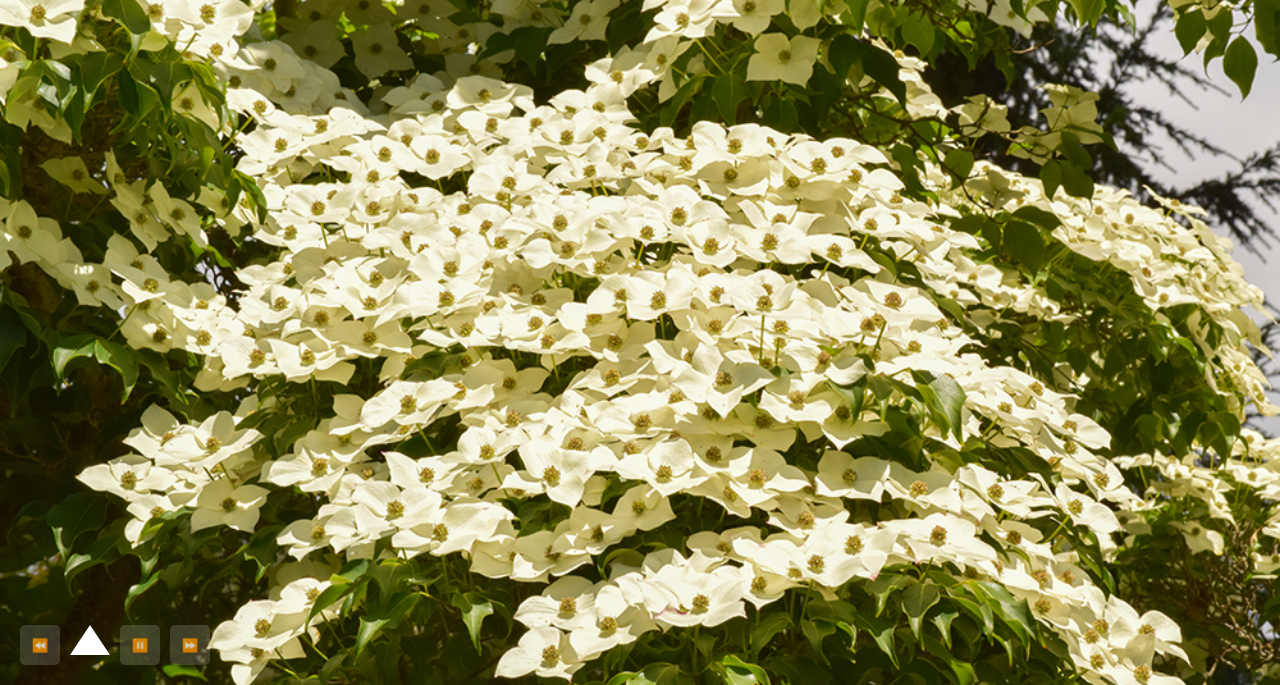
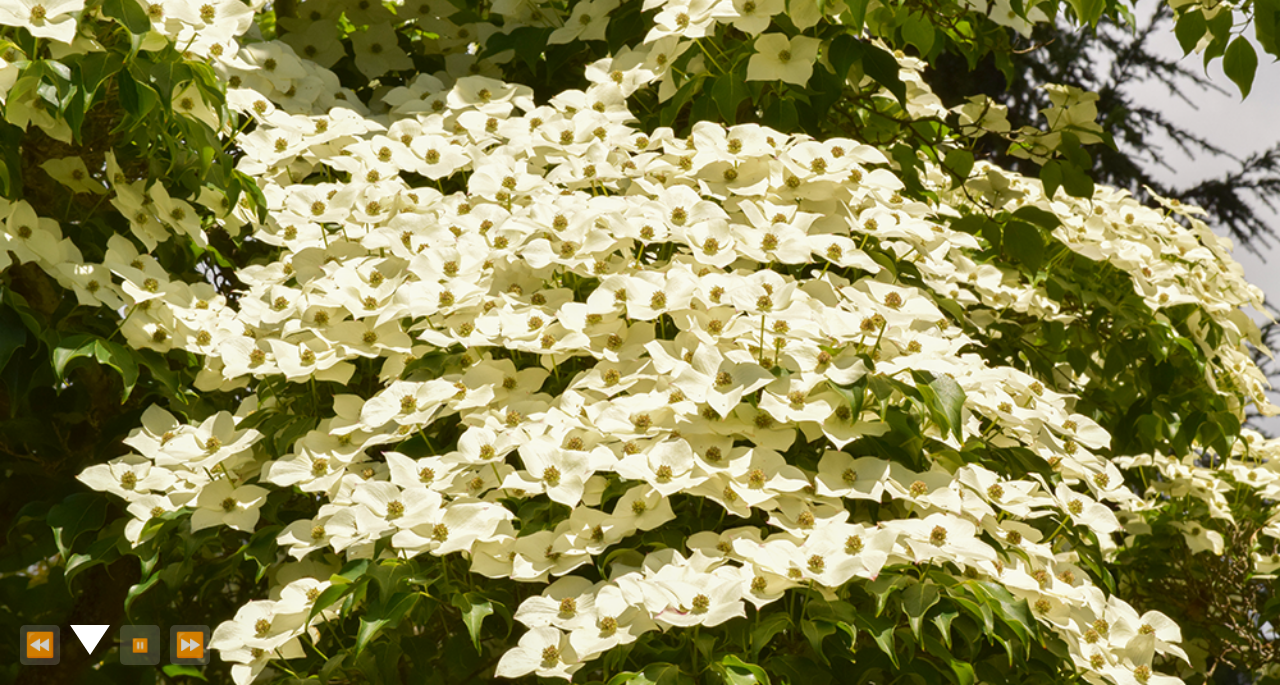
Before and after one commit to sophiaajane/reliquarilly, a plain HTML site: page index.html in a window 1280 px wide. Shown: the part 115-800 px from the top of the page. Drawn offline with Linux system fonts and the light colour scheme.

Commit message:
Update index.html

```diff
--- a/index.html
+++ b/index.html
@@ -57,8 +57,13 @@
             height: 0; /* No height for the triangle */
             border-left: 20px solid transparent; /* Left side of triangle */
             border-right: 20px solid transparent; /* Right side of triangle */
-            border-bottom: 30px solid white; /* Bottom side of triangle */
+            border-top: 30px solid white; /* Top side of triangle */
             cursor: pointer;
+            margin: 0; /* Remove margin */
+        }
+        .skip-button {
+            font-size: 1.5rem; /* Increase font size for skip buttons */
+            line-height: 1; /* Center icon vertically */
         }
         audio {
             display: none; /* Hide the default audio player */
@@ -77,10 +82,10 @@
     </audio>
 
     <div class="audio-controls">
-        <button class="button" onclick="skipBackward()">⏪</button> <!-- Skip backward button -->
+        <button class="button skip-button" onclick="skipBackward()">⏪</button> <!-- Skip backward button -->
         <div class="play-button" onclick="togglePlay()"></div> <!-- Play button -->
         <button class="button" onclick="togglePause()">⏸️</button> <!-- Pause button -->
-        <button class="button" onclick="skipForward()">⏩</button> <!-- Skip forward button -->
+        <button class="button skip-button" onclick="skipForward()">⏩</button> <!-- Skip forward button -->
     </div>
 
     <script>
@@ -89,6 +94,8 @@
         function togglePlay() {
             if (audio.paused) {
                 audio.play(); // Play the audio
+            } else {
+                audio.pause(); // Pause if already playing
             }
         }
 
```
